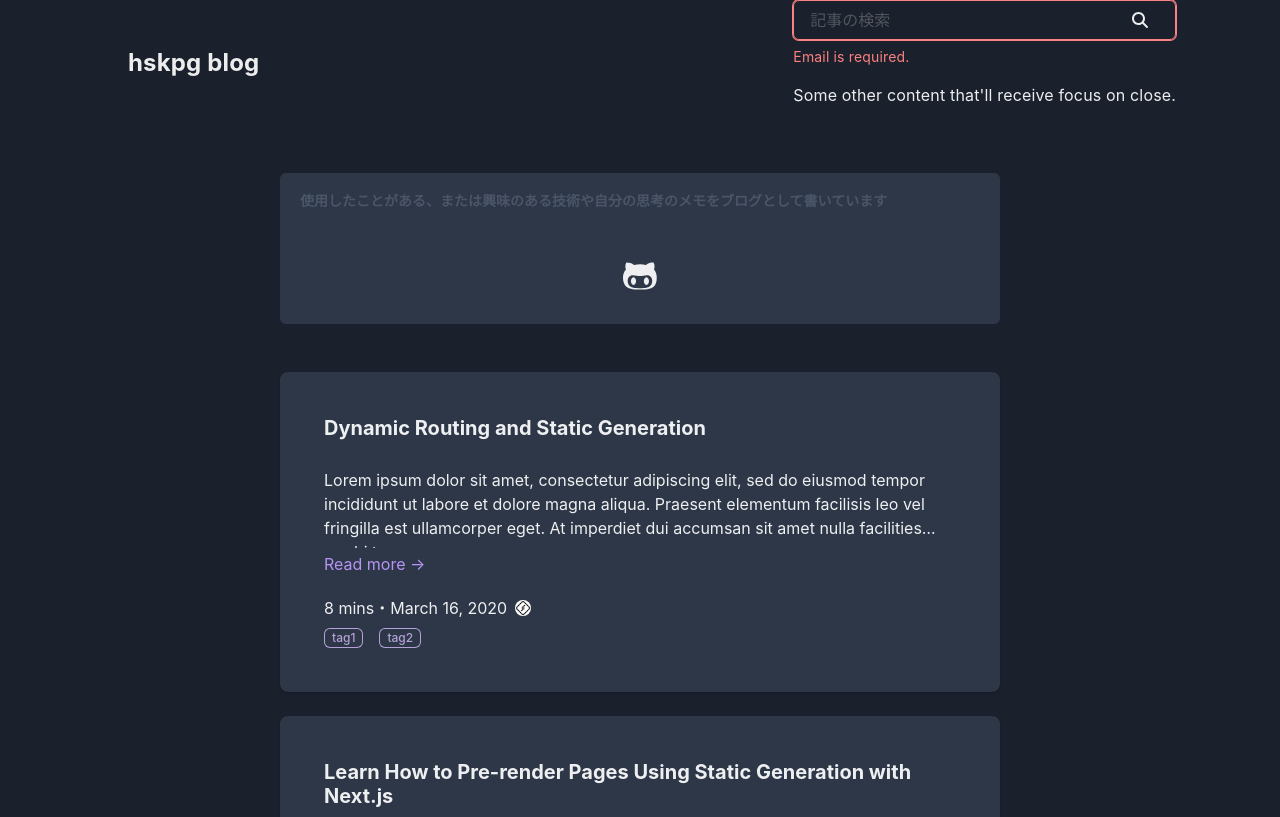
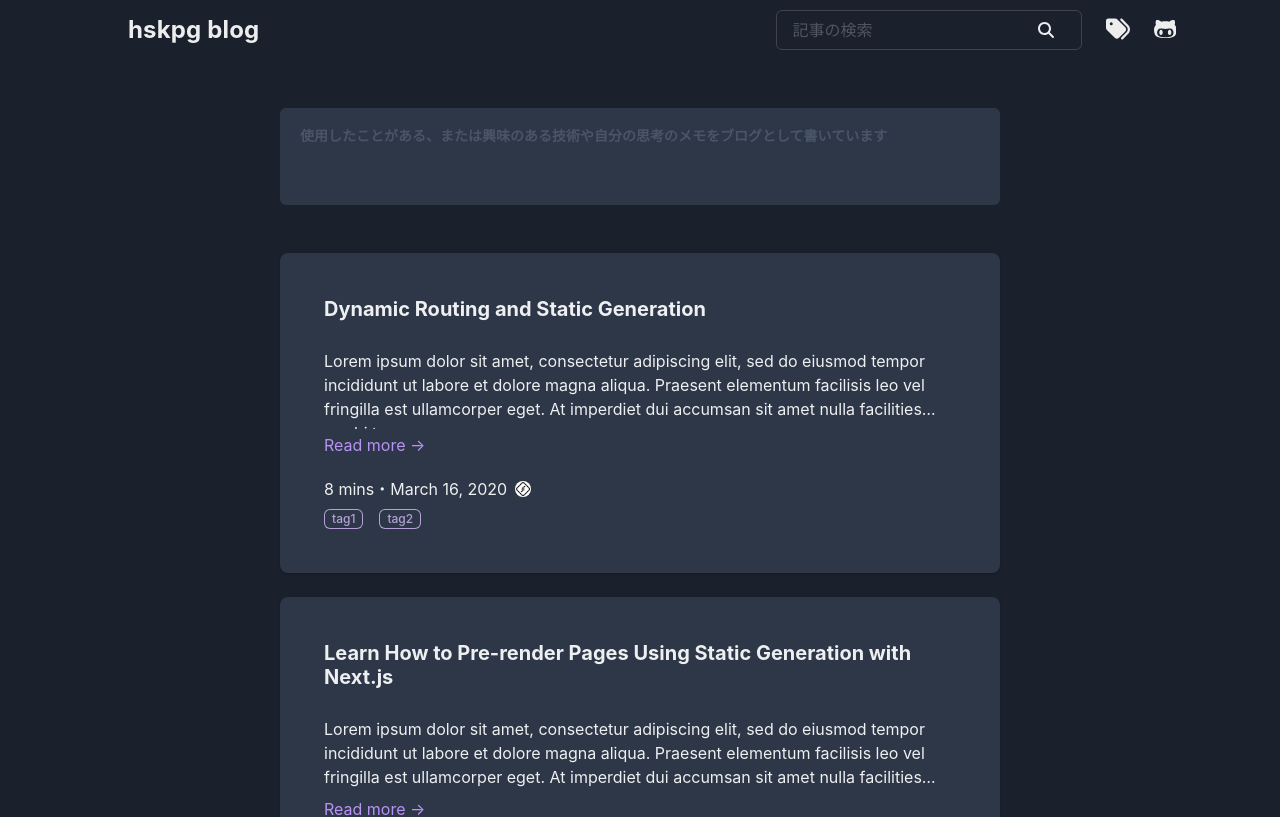
Before and after one commit to ShuntaH/next-ts-blog-template, a Next.js app: page / in a window 1280 px wide. Shown: the top 817 px of the page. Built offline with nearby package versions, Linux system fonts and the light colour scheme.

Commit message:
REFACTOR: header and footer design

```diff
--- a/src/components/header.tsx
+++ b/src/components/header.tsx
@@ -1,11 +1,27 @@
-import { Box, Flex, Link } from '@chakra-ui/react'
+import { Flex, Link } from '@chakra-ui/react'
 import { BLOG_NAME, STYLES } from "../lib/constants";
 import NextLink from 'next/link'
 import SearchForm from "./search/search-form";
+import { faTags } from "@fortawesome/free-solid-svg-icons";
+import ChakraFontAwesomeIcon from "./chakra-font-awesome-icon";
+import React from "react";
+import { faGithubAlt } from "@fortawesome/free-brands-svg-icons";
+import { NavigationIcon } from "../interfaces/icon";
 
 
 const Header = () => {
-
+  const icons: NavigationIcon[] = [
+    {
+      href: '/tags',
+      title: 'Tags',
+      icon: faTags
+    },
+    {
+      href: 'https://github.com/ShuntaH',
+      title: 'GitHub',
+      icon: faGithubAlt
+    }
+  ]
 
   return (
     <Flex
@@ -17,14 +33,46 @@ const Header = () => {
       marginInlineEnd="auto"
       lineHeight={STYLES.headerHeight}
       letterSpacing={'0.01em'}
+      overflow={"hidden"}
     >
-      <Box display={"flex"} margin={`auto ${STYLES.gap}`}>
-        <Link href='/' as={NextLink} fontSize={"24px"} fontWeight={700}>
+      <Flex margin={`auto ${STYLES.gap}`}>
+        <Link
+          href='/'
+          as={NextLink}
+          fontSize={"24px"}
+          fontWeight={700}
+        >
           {BLOG_NAME}
         </Link>
-      </Box>
+      </Flex>
 
-      <SearchForm></SearchForm>
+      <Flex
+        marginY={"auto"}
+        justifyContent={"space-between"}
+        alignItems={"center"}
+      >
+        <SearchForm boxProps={{marginRight:STYLES.gap}}
+        />
+        {
+          icons.map((ni: NavigationIcon, index) => (
+            <Link
+              key={index}
+              display={"block"}
+              href={ni.href}
+              as={NextLink}
+              target={"_blank"}
+              rel={"noopener"}
+              title={ni.title}
+              fontSize={'2xl'}
+              _notLast={{
+                marginRight:STYLES.gap
+              }}
+            >
+              <ChakraFontAwesomeIcon icon={ni.icon}/>
+            </Link>
+        ))
+        }
+      </Flex>
     </Flex>
   );
 }
--- a/src/components/intro-card.tsx
+++ b/src/components/intro-card.tsx
@@ -1,18 +1,7 @@
-import { Card, CardBody, CardFooter, CardHeader, Heading, Link } from '@chakra-ui/react'
+import { Card, CardBody, CardFooter, CardHeader, Heading } from '@chakra-ui/react'
 import { BLOG_DISCRIPTION, STYLES } from "../lib/constants";
-import { faGithubAlt } from "@fortawesome/free-brands-svg-icons";
-import NextLink from "next/link";
-import ChakraFontAwesomeIcon from "./chakra-font-awesome-icon";
-import { SocialIcon } from "../interfaces/icon";
 
 const IntroCard = () => {
-  const githubIcon: SocialIcon =
-    {
-      href: 'https://github.com/ShuntaH',
-      title: 'GitHub',
-      icon: faGithubAlt
-    }
-
   return (
     <Card
       as={"article"}
@@ -39,16 +28,6 @@ const IntroCard = () => {
         justifyContent={"center"}
         alignItems={"center"}
       >
-        <Link
-          href={githubIcon.href}
-          as={NextLink}
-          target={"_blank"}
-          rel={"noopener"}
-          title={githubIcon.title}
-          fontSize={'4xl'}
-        >
-          <ChakraFontAwesomeIcon icon={githubIcon.icon}/>
-        </Link>
       </CardFooter>
     </Card>
   );
--- a/src/components/search/search-form.tsx
+++ b/src/components/search/search-form.tsx
@@ -1,10 +1,8 @@
 import {
   Box,
+  BoxProps,
   Button,
   FormControl,
-  FormControlProps,
-  FormErrorMessage,
-  FormHelperText,
   Input,
   InputGroup,
   InputRightElement,
@@ -23,14 +21,14 @@ import { faMagnifyingGlass } from "@fortawesome/free-solid-svg-icons";
 
 
 type Props = {
-  formControlProps?: FormControlProps
+  boxProps?: BoxProps
 }
 
 function Lorem(props: { count: number }) {
   return null;
 }
 
-const SearchForm = ({formControlProps}: Props) => {
+const SearchForm = ({boxProps}: Props) => {
   const { isOpen, onOpen, onClose } = useDisclosure()
   const finalRef = React.useRef(null)
   const [inputValue, setInputValue] = React.useState('')
@@ -38,14 +36,17 @@ const SearchForm = ({formControlProps}: Props) => {
   const isError = inputValue === ''
 
   return (
-    // todo terms about はよく使わないから footer に移動する
-    // todo よく使う検索は header にする
     // todo tags 一覧はページに切り出す
     //
-    <Box>
-      <FormControl isInvalid={isError} {...formControlProps}>
+    <Box {...boxProps}>
+      <FormControl>
         <InputGroup size='md'>
-          <Input type='text' placeholder={"記事の検索"} onInput={onOpen}/>
+          <Input
+            type='text'
+            placeholder={"記事の検索"}
+            onInput={onOpen}
+            ref={finalRef}
+          />
           <InputRightElement width='4.5rem'>
             <ChakraFontAwesomeIcon
               _hover={{cursor: "pointer"}}
@@ -54,21 +55,9 @@ const SearchForm = ({formControlProps}: Props) => {
             />
           </InputRightElement>
         </InputGroup>
-
-        {!isError ? (
-          <FormHelperText>
-            Enter the email you'd like to receive the newsletter on.
-          </FormHelperText>
-        ) : (
-          <FormErrorMessage>Email is required.</FormErrorMessage>
-        )}
       </FormControl>
 
       <>
-        <Box ref={finalRef} tabIndex={-1} aria-label='Focus moved to this box'>
-          Some other content that'll receive focus on close.
-        </Box>
-
         <Modal finalFocusRef={finalRef} isOpen={isOpen} onClose={onClose}>
           <ModalOverlay />
           <ModalContent>
--- a/src/interfaces/icon.ts
+++ b/src/interfaces/icon.ts
@@ -4,7 +4,7 @@ export interface Icon {
   icon: IconDefinition
 }
 
-export interface SocialIcon extends Icon {
+export interface NavigationIcon extends Icon {
   href: string
   title: string
 }
```
